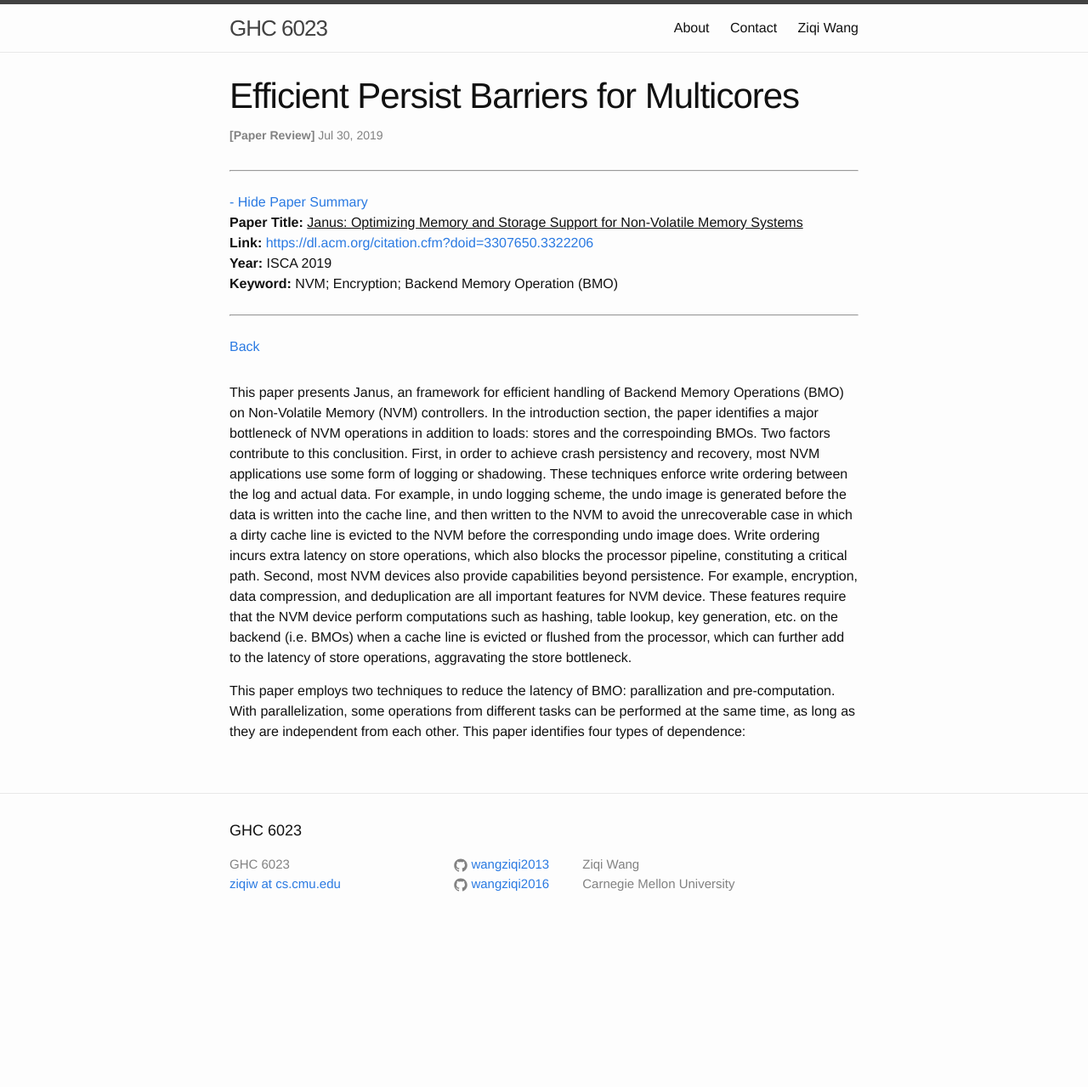
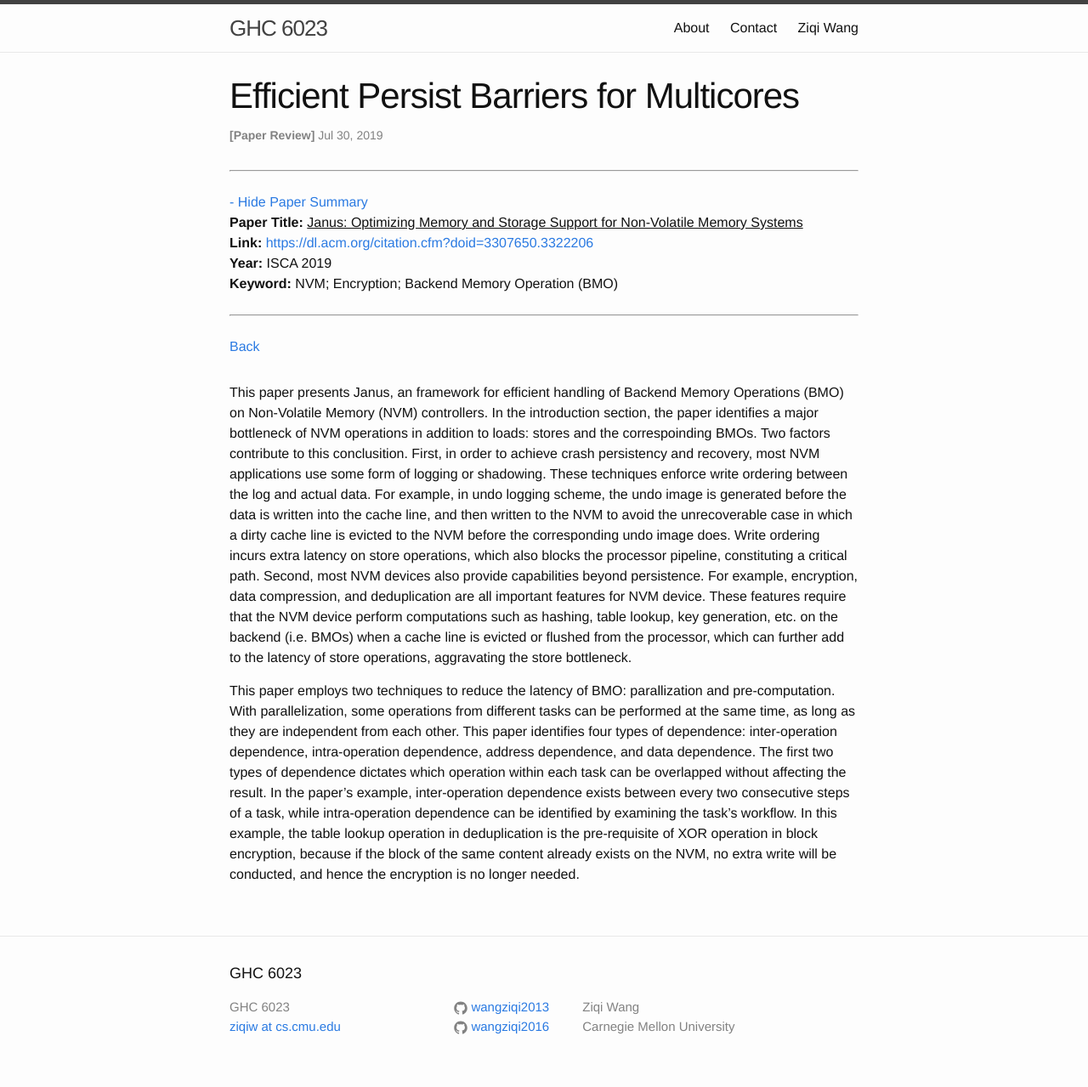
Before and after one commit to wangziqi2013/wangziqi2013.github.io, a Jekyll site: the page built from _posts/2019-07-29-janus.markdown, in a window 1280 px wide. Shown: the whole page at 85% size. Built offline with Jekyll 4.4.1, drawn with Linux system fonts in a browser that asks for light colours; before the commit the page ends 1111 px from its top, so only the background shows below that.

Commit message:
Adding example

```diff
--- a/_posts/2019-07-29-janus.markdown
+++ b/_posts/2019-07-29-janus.markdown
@@ -28,4 +28,9 @@ of store operations, aggravating the store bottleneck.
 
 This paper employs two techniques to reduce the latency of BMO: parallization and pre-computation. With parallelization,
 some operations from different tasks can be performed at the same time, as long as they are independent from each other.
-This paper identifies four types of dependence:
+This paper identifies four types of dependence: inter-operation dependence, intra-operation dependence, address dependence,
+and data dependence. The first two types of dependence dictates which operation within each task can be overlapped without
+affecting the result. In the paper's example, inter-operation dependence exists between every two consecutive steps of
+a task, while intra-operation dependence can be identified by examining the task's workflow. In this example, the table
+lookup operation in deduplication is the pre-requisite of XOR operation in block encryption, because if the block of the
+same content already exists on the NVM, no extra write will be conducted, and hence the encryption is no longer needed.
```
